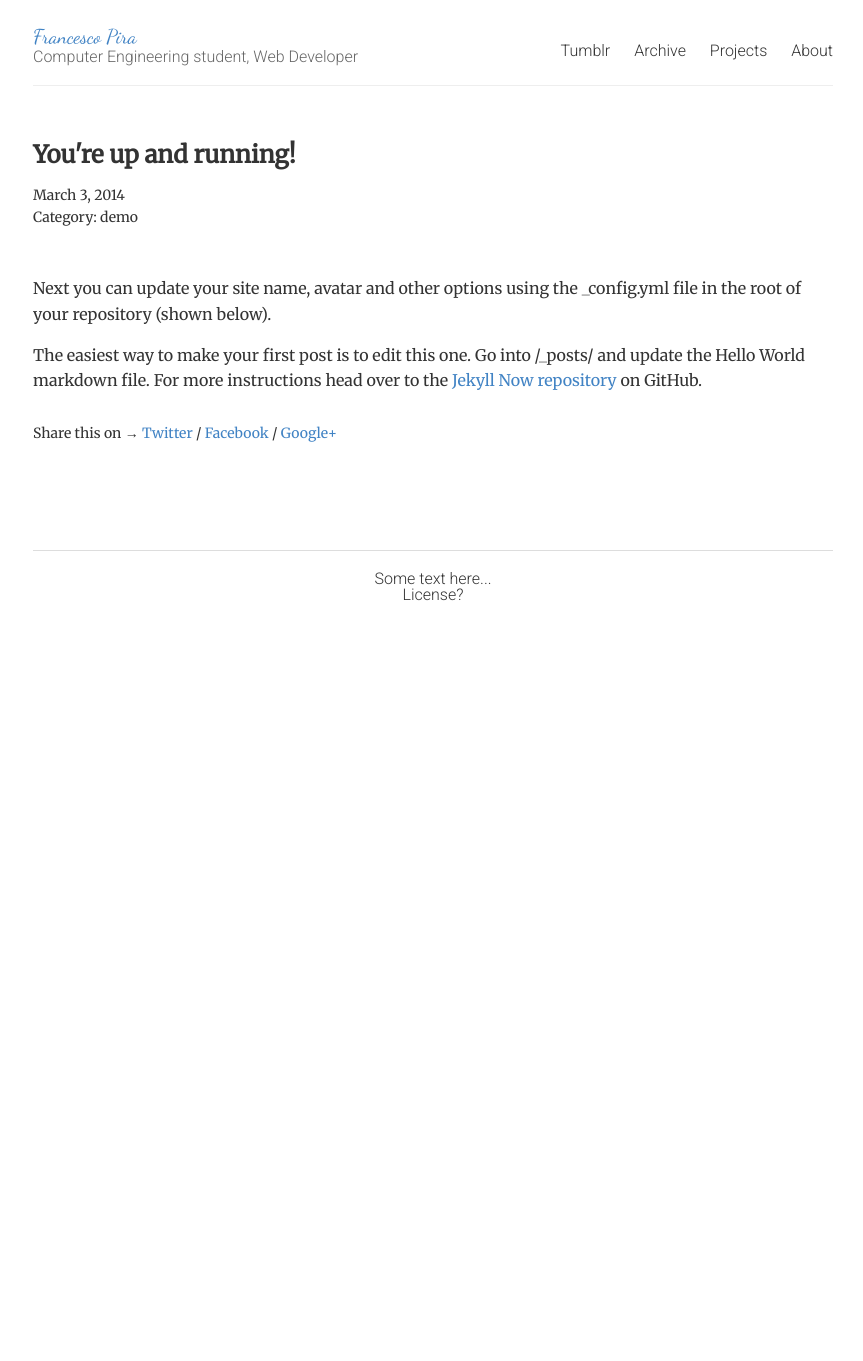
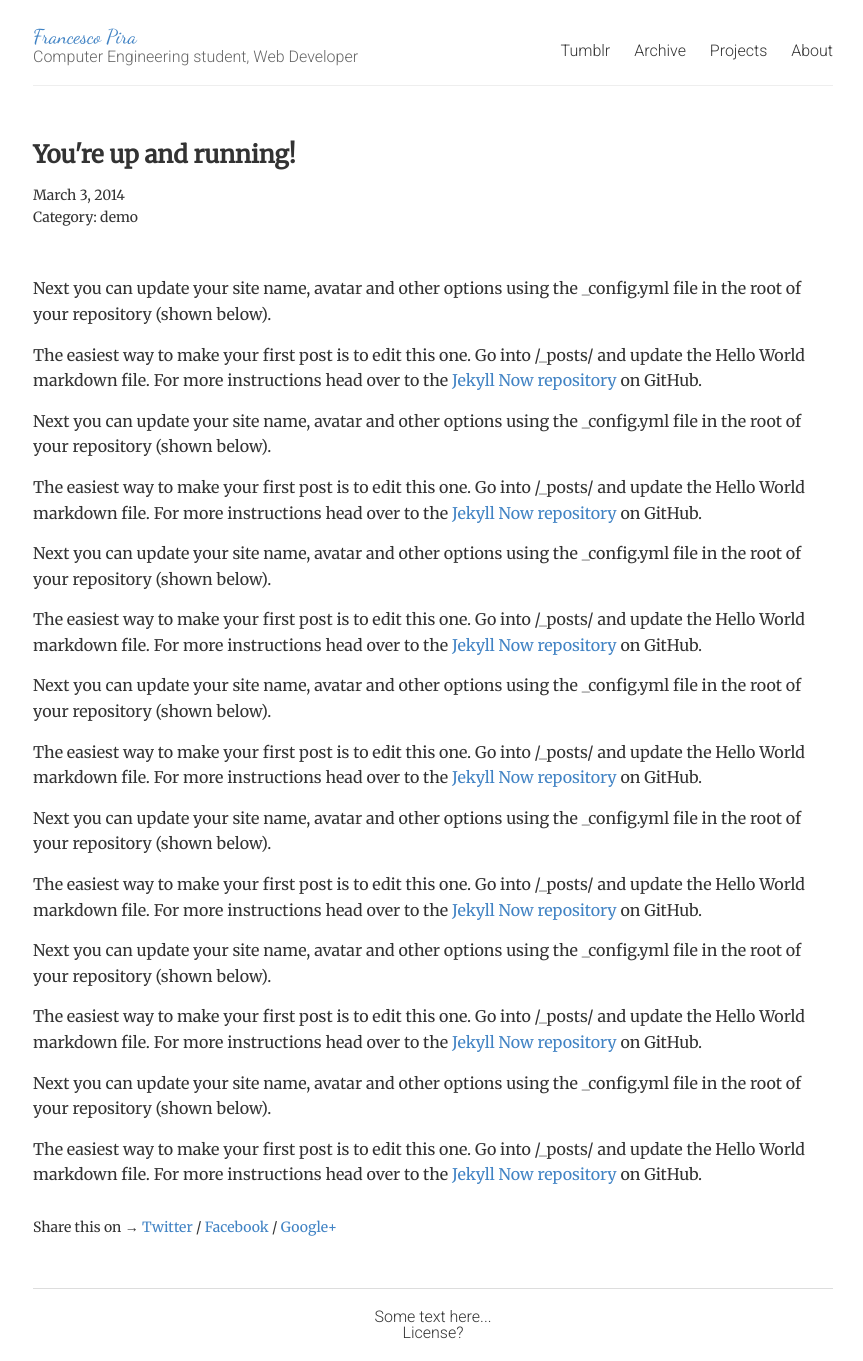
Before and after one commit to pirafrank/Jekyll-Blue, a Jekyll site: the page built from _posts/2014-3-3-Hello-World.md, in a window 1280 px wide. Shown: the whole page, without its empty margins (207-1070 px from the left). Built offline with Jekyll 4.4.1, drawn with Linux system fonts in a browser that asks for light colours; Markdown is read by kramdown in place of the engine named in the settings; before the commit the page ends 900 px from its top, so only the background shows below that.

Commit message:
dummy post made dummier

```diff
--- a/_posts/2014-3-3-Hello-World.md
+++ b/_posts/2014-3-3-Hello-World.md
@@ -9,3 +9,39 @@ Next you can update your site name, avatar and other options using the _config.y
 <!--![_config.yml]({{ site.baseurl }}/images/config.png)-->
 
 The easiest way to make your first post is to edit this one. Go into /_posts/ and update the Hello World markdown file. For more instructions head over to the [Jekyll Now repository](https://github.com/barryclark/jekyll-now) on GitHub.
+
+Next you can update your site name, avatar and other options using the _config.yml file in the root of your repository (shown below).
+
+<!--![_config.yml]({{ site.baseurl }}/images/config.png)-->
+
+The easiest way to make your first post is to edit this one. Go into /_posts/ and update the Hello World markdown file. For more instructions head over to the [Jekyll Now repository](https://github.com/barryclark/jekyll-now) on GitHub.
+
+Next you can update your site name, avatar and other options using the _config.yml file in the root of your repository (shown below).
+
+<!--![_config.yml]({{ site.baseurl }}/images/config.png)-->
+
+The easiest way to make your first post is to edit this one. Go into /_posts/ and update the Hello World markdown file. For more instructions head over to the [Jekyll Now repository](https://github.com/barryclark/jekyll-now) on GitHub.
+
+Next you can update your site name, avatar and other options using the _config.yml file in the root of your repository (shown below).
+
+<!--![_config.yml]({{ site.baseurl }}/images/config.png)-->
+
+The easiest way to make your first post is to edit this one. Go into /_posts/ and update the Hello World markdown file. For more instructions head over to the [Jekyll Now repository](https://github.com/barryclark/jekyll-now) on GitHub.
+
+Next you can update your site name, avatar and other options using the _config.yml file in the root of your repository (shown below).
+
+<!--![_config.yml]({{ site.baseurl }}/images/config.png)-->
+
+The easiest way to make your first post is to edit this one. Go into /_posts/ and update the Hello World markdown file. For more instructions head over to the [Jekyll Now repository](https://github.com/barryclark/jekyll-now) on GitHub.
+
+Next you can update your site name, avatar and other options using the _config.yml file in the root of your repository (shown below).
+
+<!--![_config.yml]({{ site.baseurl }}/images/config.png)-->
+
+The easiest way to make your first post is to edit this one. Go into /_posts/ and update the Hello World markdown file. For more instructions head over to the [Jekyll Now repository](https://github.com/barryclark/jekyll-now) on GitHub.
+
+Next you can update your site name, avatar and other options using the _config.yml file in the root of your repository (shown below).
+
+<!--![_config.yml]({{ site.baseurl }}/images/config.png)-->
+
+The easiest way to make your first post is to edit this one. Go into /_posts/ and update the Hello World markdown file. For more instructions head over to the [Jekyll Now repository](https://github.com/barryclark/jekyll-now) on GitHub.
```
